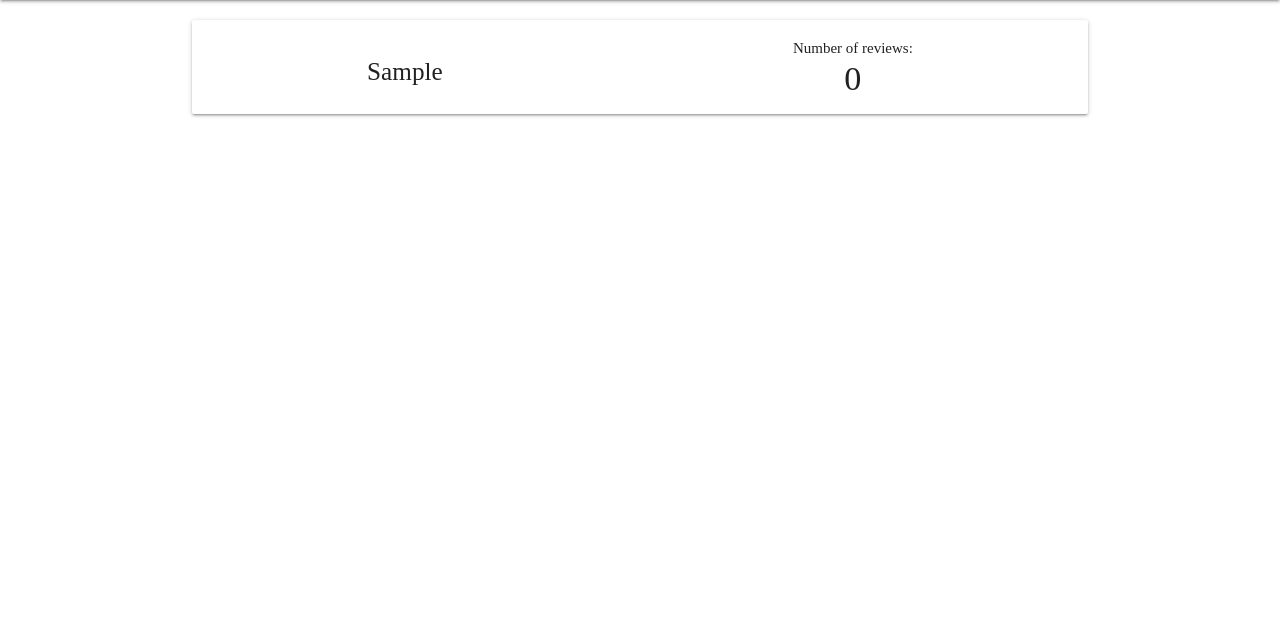
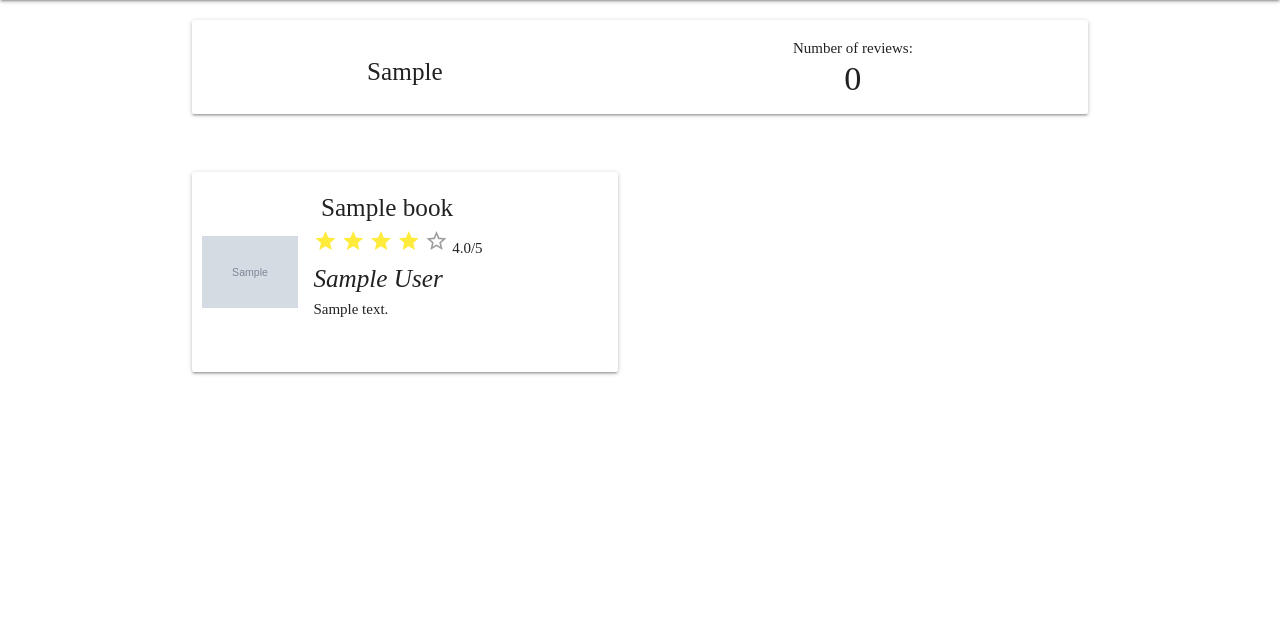
Before and after one commit to ChronoLogic12/bookmarks, a Flask app: page /profile in a window 1280 px wide. Shown: the part 64-691 px from the top of the page. Run offline with Flask 2, Linux system fonts and the light colour scheme; the visitor is signed in with stand-in values (Sample User, id 1); grey boxes marked "Sample" are stand-in pictures; a database or web service that is not in the repository returns one stand-in record (values such as "Sample title"); parts of the project's set-up code (start-up, migrations or seed data) failed here and were passed over; some libraries are stand-ins or nearby versions; some web fonts are replaced.

Commit message:
add section to display all books added by user to thier profile page

```diff
--- a/app.py
+++ b/app.py
@@ -171,8 +171,8 @@ def get_book_by_id(book_id):
         return render_template("book.html", book=book)
     except InvalidId:
         abort(404)
-    # except:
-    #     abort(500)
+    except:
+        abort(500)
 
 
 @app.route("/book/add", methods=["POST", "GET"])
@@ -421,12 +421,16 @@ def profile():
         return redirect(url_for("login"))
 
     try:
+        # get user info
         username = session["user"]
         user = mongo.db.users.find_one({"username": username})
+        # get all user reviews
         books = list(mongo.db.books.find({"reviews.author": { "$eq": user["username"] }}))
         user_reviews = get_reviews_for_user_from_books(books, username)
         user["review_count"] = len(user_reviews)
-        return render_template("profile.html", user=user, reviews=user_reviews)
+        # get all books added by user
+        added_by_user = set_average_rating_for_all_books(list(mongo.db.books.find({"added_by": username})))
+        return render_template("profile.html", user=user, reviews=user_reviews, added_books=added_by_user)
     except (InvalidId, TypeError):
         abort(404)
     except:
--- a/templates/profile.html
+++ b/templates/profile.html
@@ -36,4 +36,46 @@
     {% endfor %}
 </ul>
 
+<!-- preview card for each book-->
+{% if added_books|length > 0 %}
+
+{% for book in added_books %}
+
+<a href="{{ url_for("get_book_by_id", book_id=book._id)}}">
+    <div class="col s12 l6">
+        <div class="card book-preview horizontal hoverable row">
+            <div class="col s3 card-image valign-wrapper">
+                <img src="{{ book.image_url }}" alt="{{ book.title }}">
+            </div>
+            <div class="card-stacked col s9">
+                <div class="card-content">
+                    <h4 class="flow-text">{{ book.title }}</h4>
+                    <div>
+                        {% if book.avg_rating %}
+                        <!--add a number of filled stars equal to the raded value of the average rating-->
+                        {% for i in range(book.avg_rating|round|int) %}
+                        <span><i class="material-icons yellow-text">star</i></span>
+                        {% endfor %}
+                        <!--add a number of empty stars equal to make a total of 5-->
+                        {% for i in range(5 - book.avg_rating|round|int) %}
+                        <span><i class="material-icons grey-text">star_border</i></span>
+                        {% endfor %}
+                        <span>{{ book.avg_rating }}/5</span>
+                        <!--display if there are currently no ratings for this book-->
+                        {% else %}
+                        <span><i class="material-icons grey-text">star_border</i></span>
+                        <span>No current ratings</span>
+                        {% endif %}
+                    </div>
+                    <em class="flow-text">{{ book.author }}</em>
+                    <p class="truncate">{{ book.summary }}</p>
+                </div>
+            </div>
+        </div>
+    </div>
+</a>
+{% endfor %}
+
+{% endif %}
+
 {% endblock content %}
```
